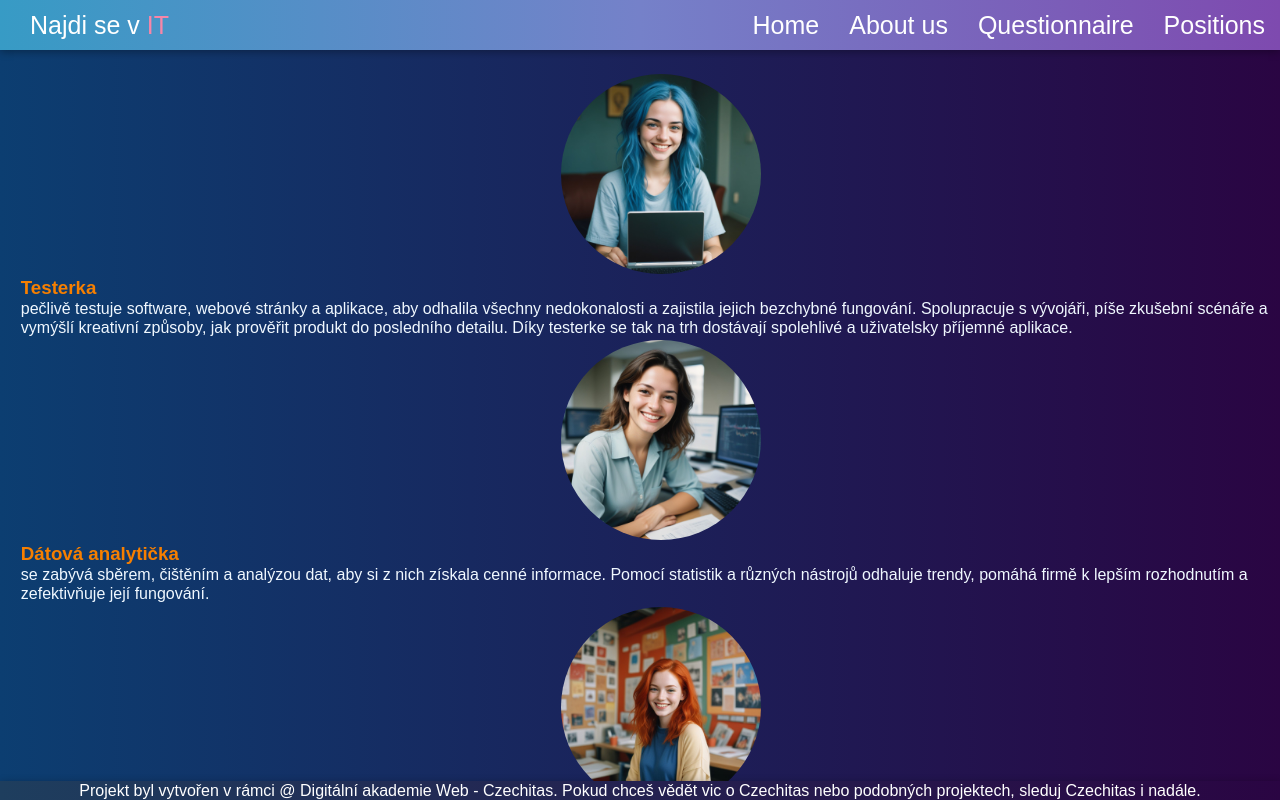
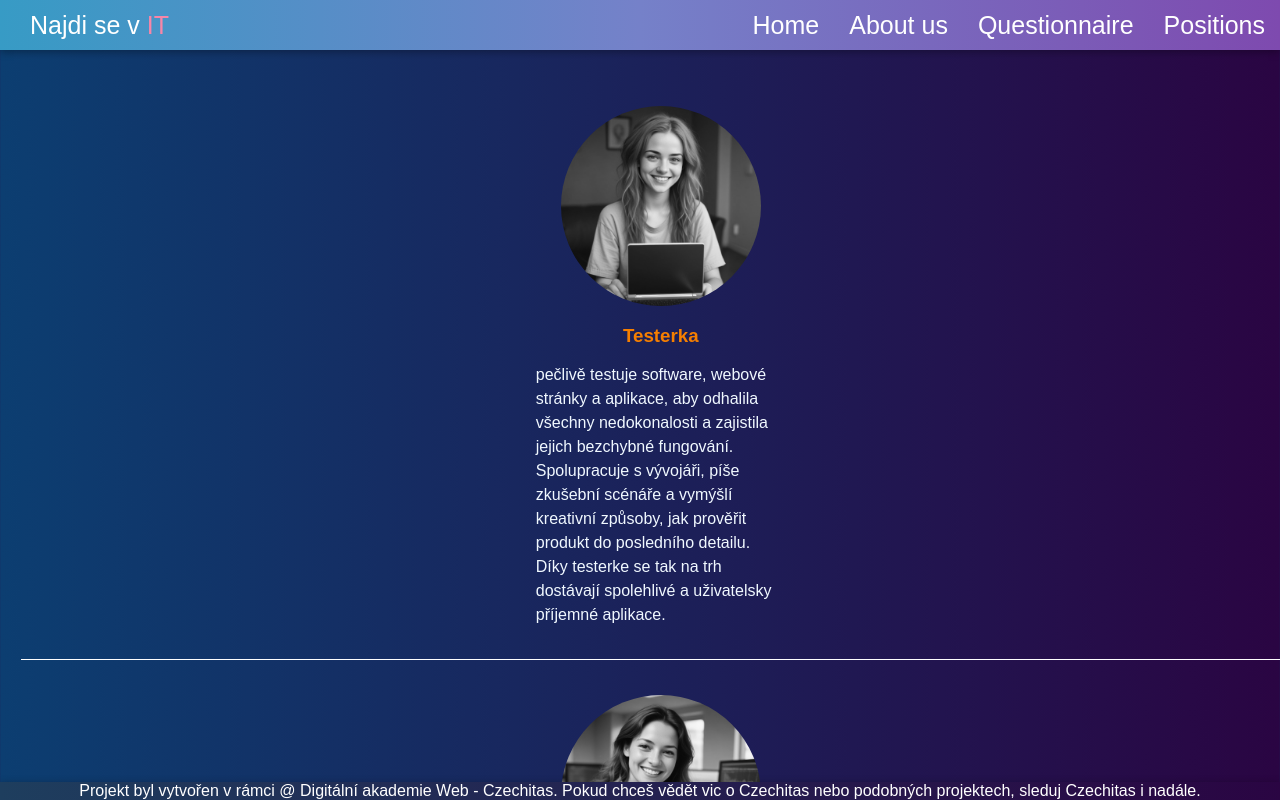
Before and after one commit to Marii125/hackathon, a React (Vite) app: page /position in a window 1280 px wide. Shown: the top 800 px of the page. Built offline with nearby package versions, Linux system fonts and the light colour scheme.

Commit message:
styling positions

```diff
--- a/src/components/Description/index.jsx
+++ b/src/components/Description/index.jsx
@@ -5,8 +5,8 @@ import "./styles.css";
 export const Description = ({ description, title }) => {
   return (
     <div>
-      <h3>{title}</h3>
-      <p>{description}</p>
+      <h3 className="description--title">{title}</h3>
+      <p className="description--position">{description}</p>
     </div>
   );
 };
--- a/src/components/Description/styles.css
+++ b/src/components/Description/styles.css
@@ -1,8 +1,14 @@
 h3{
    color: #f67f00;
+   margin: 1rem;
 }
 
-p{
-line-height: 1.2rem;
+.description--position{
+line-height: 1.5rem;
 
 }
+
+.description--title {
+   color: #f67f00;
+  text-align: center;
+}
--- a/src/components/Profile/index.jsx
+++ b/src/components/Profile/index.jsx
@@ -6,7 +6,7 @@ import "./styles.css";
 
 export const Profile = ({imagepath, description, title}) => {
   return (
-    <div className="profiledesign">
+    <div className="about-position">
       <ProfileImage imagepath={imagepath} />
       <Description description={description} title={title} />
     </div>
--- a/src/components/Profile/styles.css
+++ b/src/components/Profile/styles.css
@@ -1,3 +1,7 @@
-.profiledesign {
+.about-position {
   color: aliceblue;
+  text-align: left;
+  margin: 2rem;
+  max-width: 250px;
+
 }
--- a/src/components/ProfileImage/styles.css
+++ b/src/components/ProfileImage/styles.css
@@ -6,9 +6,10 @@
   display: block;
   margin: auto;
   border: 3px solid rgba(0, 0, 0, 0);
-
+  filter: grayscale(100%);
 }
 
 .image-position:hover {
   border: 3px solid #6f6bb3;
+  filter: none;
 }
--- a/src/data/dataPositionsCreator.js
+++ b/src/data/dataPositionsCreator.js
@@ -60,6 +60,6 @@ export const Positions = {
     imagepath: './profileImage/cybersecurity_color.jpg',
     title: 'Analytička kyberbezpečnosti',
     description:
-      'chrání digitální data organizace před kybernetickými hrozbami. Sleduje systémy kvůli narušení bezpečnosti, analyzuje hrozby a rychle reaguje na vzniknuté problémy. Jeho práce zahrnuje provádění bezpečnostních hodnocení, sledování nových kybernetických hrozeb, a vzdělávání zaměstnanců o nejlepších postupech. Potřebuje znalost bezpečnostních nástrojů a silné analytické schopnosti.',
+      'chrání digitální data organizace před kybernetickými hrozbami. Sleduje systémy kvůli narušení bezpečnosti, analyzuje hrozby a rychle reaguje na vzniknuté problémy. Její práce zahrnuje provádění bezpečnostních hodnocení, sledování nových kybernetických hrozeb, a vzdělávání zaměstnanců o nejlepších postupech. Potřebuje znalost bezpečnostních nástrojů a silné analytické schopnosti.',
   },
 };
--- a/src/pages/Position/position.jsx
+++ b/src/pages/Position/position.jsx
@@ -1,5 +1,6 @@
 import { Positions } from "../../data/dataPositionsCreator";
 import { Profile } from "../../components/Profile";
+import "./styles.css";
 
 
 export const Position = () => {
@@ -10,14 +11,15 @@ export const Position = () => {
 
     Object.values(Positions).map((creator) => {
       return (
-
+<div className="positions--container">
+  <div>
         <Profile
         key={creator.title}
         imagepath={creator.imagepath}
         title={creator.title}
         description={creator.description}
         />
-
+</div></div>
 
 
       )}),
--- /dev/null
+++ b/src/pages/Position/styles.css
@@ -0,0 +1,23 @@
+.positions--container {
+  display: flex;
+  flex-direction: row;
+  border-bottom: 1px solid #fff;
+
+}
+
+
+
+@media screen and (min-width: 640px)
+{
+ .positions--container
+ {display: flex;
+  flex-direction: row;
+  justify-content: center;
+  flex-wrap: wrap;}
+    }
+
+
+@media screen and (min-width: 1100px)
+{.positions--container
+  { }
+}
```
Also changed, not shown: public/profileImage/technicalsupport.jpg.
